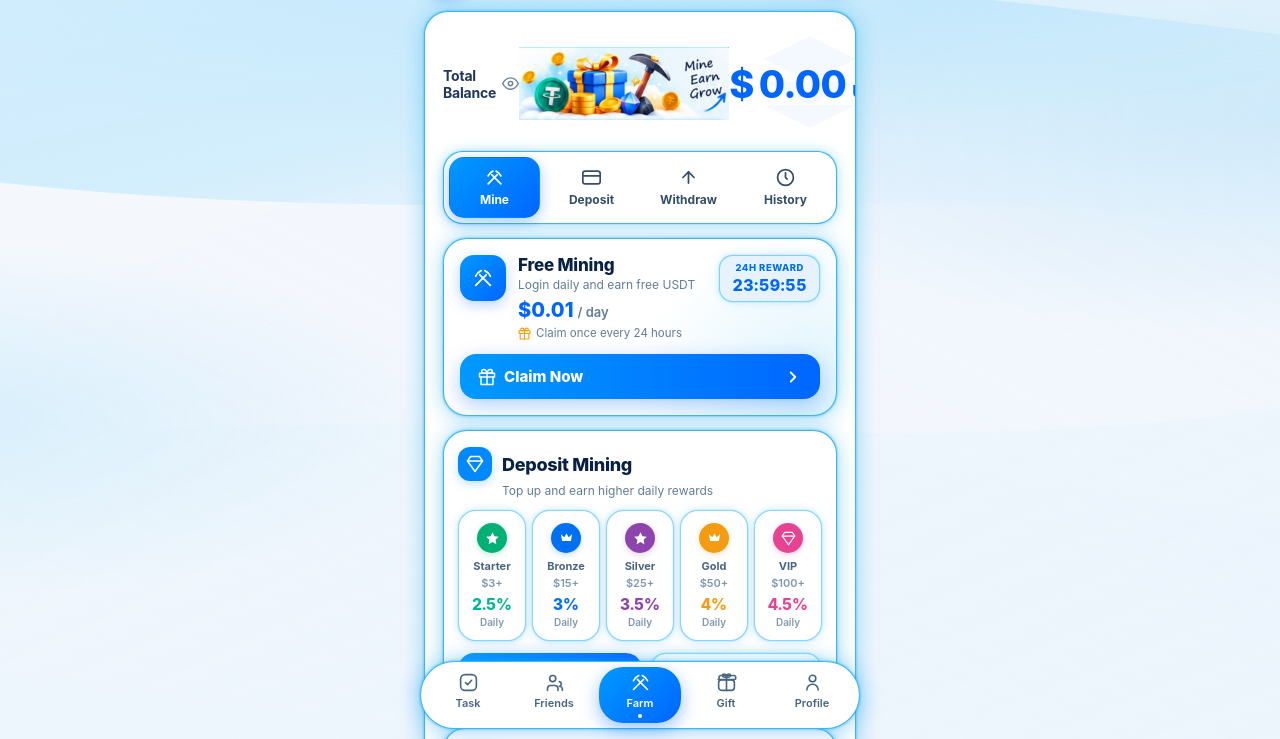
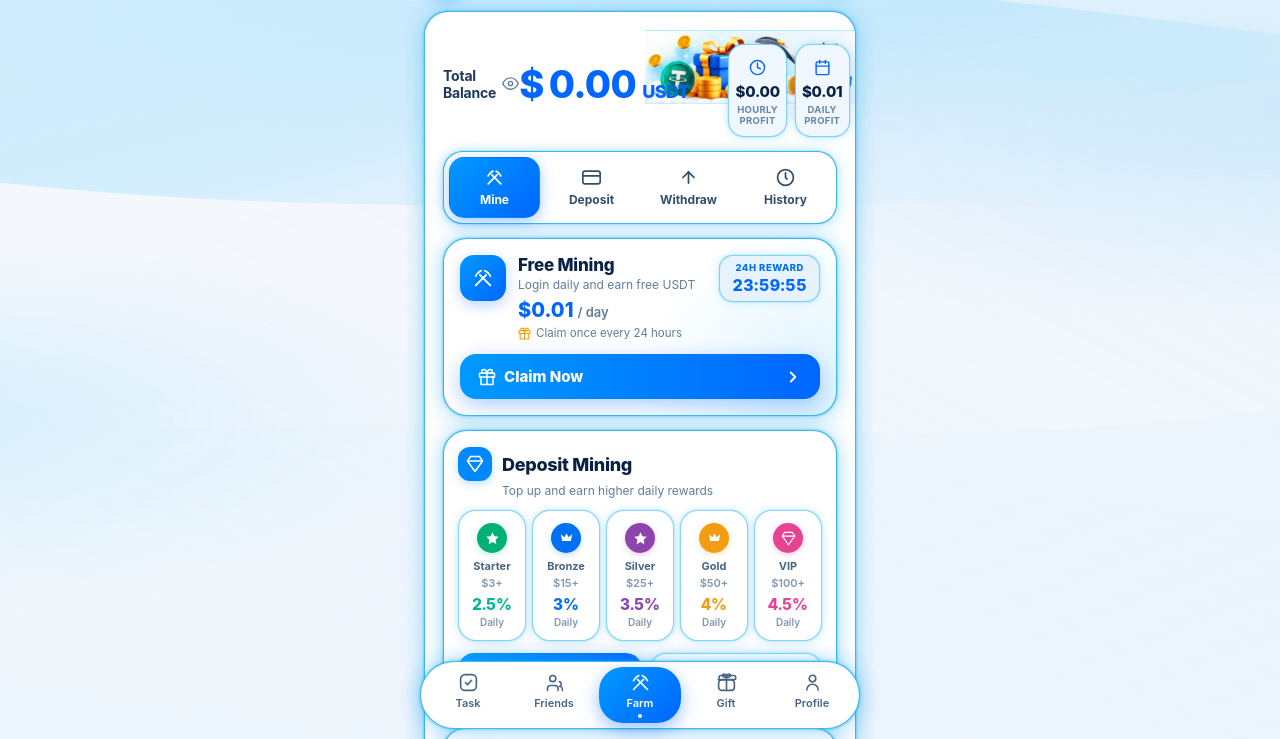
Before and after one commit to zenithEarn/zenith-dashboard, a website: page index.html in a window 1280 px wide. Shown: the part 61-800 px from the top of the page. Drawn offline with Linux system fonts and the light colour scheme.

Commit message:
Update index.html

```diff
--- a/index.html
+++ b/index.html
@@ -1592,7 +1592,7 @@ button:active {
     </div>
 
     <div class="balance-top-row">
-      <div class="balance-label">
+      <div class="balance-label" style="position:relative;z-index:3;">
         <span>Total Balance</span>
         <span onclick="toggleBalanceVisibility()" style="display:inline-flex;cursor:pointer;">
           <svg id="eyeIcon" viewBox="0 0 24 24" fill="none" stroke="currentColor" stroke-width="2" stroke-linecap="round" stroke-linejoin="round">
@@ -1602,11 +1602,11 @@ button:active {
         </span>
       </div>
 
-      <div style="width:210px;height:74px;display:flex;align-items:center;justify-content:center;flex-shrink:0;">
+      <div style="position:absolute;right:0;top:10px;width:210px;height:90px;display:flex;align-items:center;justify-content:center;pointer-events:none;z-index:0;">
   <img src="zenivora_balance_illustration.png"
        alt=""
-       style="width:210px;height:74px;object-fit:contain;display:block;">
-</div>
+       style="width:210px;height:90px;object-fit:contain;display:block;">
+      </div>
 
     <div class="balance">
       <span class="balance-symbol">$</span><span id="balance">0.00</span>
```
